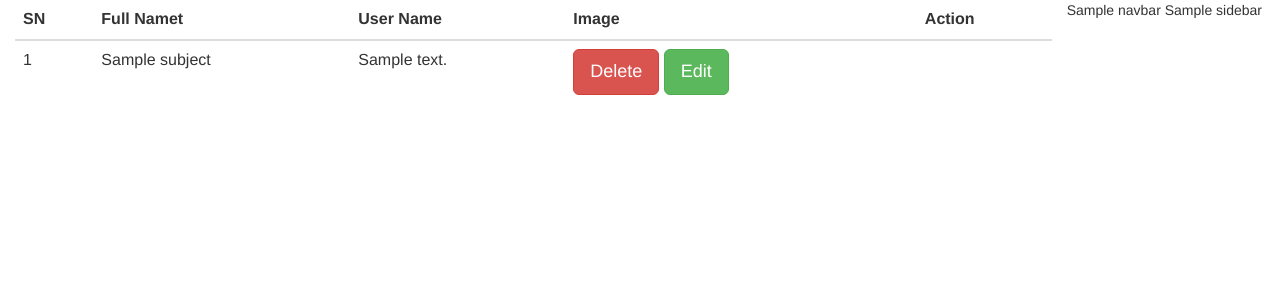
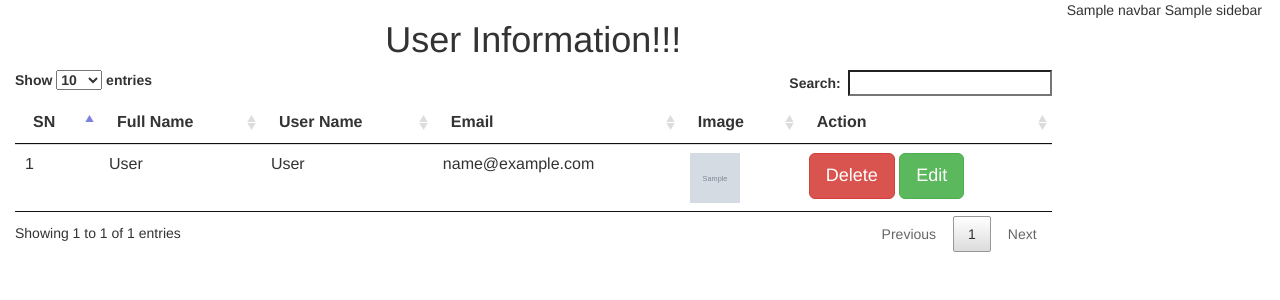
Before and after one commit to sodhancha/tmis, a CodeIgniter app: the page made by application/views/backend/user.php in a window 1280 px wide. Shown: the top 300 px of the page. Run offline with CodeIgniter, Linux system fonts and the light colour scheme; tables that the repository leaves empty or names only in its code hold one stand-in row (values such as "Sample post"); the template is opened without the code that fills it: most values are stand-ins (such as "Sample title", 1, 10 or a date in 2020); grey boxes marked "Sample" are stand-in pictures.

Commit message:
user update

```diff
--- a/application/views/backend/user.php
+++ b/application/views/backend/user.php
@@ -2,6 +2,7 @@
 	<head>
 		<link rel="stylesheet" type="text/css" href="<?php echo base_url();?>css/backend/bootstrap.min.css">
 		<link rel="stylesheet" type="text/css" href="<?php echo base_url();?>css/backend/jquery.dataTables.min.css">
+		<link rel="stylesheet" type="text/css" href="<?php echo base_url();?>css/backend/lightbox.css">
 		<link rel="stylesheet" type="text/css" href="<?php echo base_url();?>css/backend/alertify.min.css">
 		<title>User Information</title>
 	</head>
@@ -9,27 +10,34 @@
 		<?php echo $navbar;?>
 		<?php echo $sidebar;?>
 		<div class="col-md-10">
-			<table class="table table-default" id="subjecttable">
+		<center><h1>User Information!!!</h1></center>
+			<table class="table table-default" id="usertable">
 				<thead>
 					<tr>
 						<th>SN</th>
-						<th>Full Namet</th>
+						<th>Full Name</th>
 						<th>User Name</th>
+						<th>Email</th>
 						<th>Image</th>
 						<th>Action</th>
 					</tr>
 				</thead>
 				<tbody>
 
-				<?php $sn = 1; foreach($subject_list as $sub) {
+				<?php $sn = 1; foreach($user_list as $user) {
 				?>
 					<tr>
 						<td><?php echo $sn; $sn++; ?></td>
-						<td> <?php echo $sub->subject_name; ?></td>
-						<td> <?php echo $sub->subject_description; ?></td>
+						<td> <?php echo $user->admin_fullname; ?></td>
+						<td> <?php echo $user->admin_fullname; ?></td>
+						<td> <?php echo $user->admin_email; ?></td>
+						<td><a href="<?php echo base_url();?>assets/upload/admin/<?php echo $user->admin_image;?>"
+							data-title="<?php echo $user->admin_image;?>"
+							data-lightbox="admin"><img src="<?php echo base_url();?>assets/upload/admin/<?php echo $user->admin_image;?>"
+							style="width:50px; height:50px;" class="img-responsive" alt="Responsive image"></a></td>
 						<td>
-							<button type="button" class="btn btn-lg btn-danger delete" data-toggle="modal" data-target="#delete" data-whatever="@mdo" id="<?php echo $sub->subject_id?>">Delete</button>
-							<button type="button" class="btn btn-lg btn-success edit" data-toggle="modal" data-target="#edit" data-whatever="@mdo" id="<?php echo $sub->subject_id?>">Edit</button>
+							<button type="button" class="btn btn-lg btn-danger delete" data-toggle="modal" data-target="#delete" data-whatever="@mdo" id="<?php echo $user->admin_id?>">Delete</button>
+							<button type="button" class="btn btn-lg btn-success edit" data-toggle="modal" data-target="#edit" data-whatever="@mdo" id="<?php echo $user->admin_id?>">Edit</button>
 						</td>
 					</tr>
 				<?php }
@@ -37,8 +45,35 @@
 				</tbody>
 			</table>
 		</div>
-		<link rel="stylesheet" type="text/css" href="<?php echo base_url();?>css/backend/bootstrap.min.css">
-		<link rel="stylesheet" type="text/css" href="<?php echo base_url();?>css/backend/jquery.dataTables.min.css">
-		<link rel="stylesheet" type="text/css" href="<?php echo base_url();?>css/backend/alertify.min.css">
+	<script type="text/javascript" src="<?php echo base_url();?>js/backend/jquery-2.1.3.min.js"></script>
+	<script type="text/javascript" src="<?php echo base_url();?>js/backend/bootstrap.min.js"></script>
+	<script type="text/javascript" src="<?php echo base_url();?>js/backend/jquery.dataTables.min.js"></script>
+	<script type="text/javascript" src="<?php echo base_url();?>js/backend/lightbox.min.js"></script>
+	<script type="text/javascript" src="<?php echo base_url();?>js/backend/alertify.min.js"></script>
+	<script type="text/javascript">
+		$(document).ready(function(){
+	    $('#usertable').DataTable();
+		});
+	</script>
+	<script type="text/javascript">
+		$(".delete").click(function(){
+		var subcat = {"id" : $(event.target).attr('id')};
+		alertify.confirm("Are you sure to delete?", function(){
+          $.ajax({
+          type: "post",
+          data: subcat,
+          url: "<?php echo base_url(); ?>backend/admin/delAdmin",
+          dataType: 'json',
+        success: function(data){
+        	alertify.alert("success");
+        	// location.reload();
+           },
+        error: function () {
+        	alert("sorry");
+      	}
+         })
+         })
+		});
+	</script>
 	</body>
 </html>
```
Also changed, not shown: application/controllers/backend/admin.php (+9 -0 lines), application/models/records.php (+15 -1 lines), css/images/lightbox/close.png (added), css/images/lightbox/loading.gif (added), css/images/lightbox/next.png (added), css/images/lightbox/overlay.png (added), css/images/lightbox/prev.png (added).
